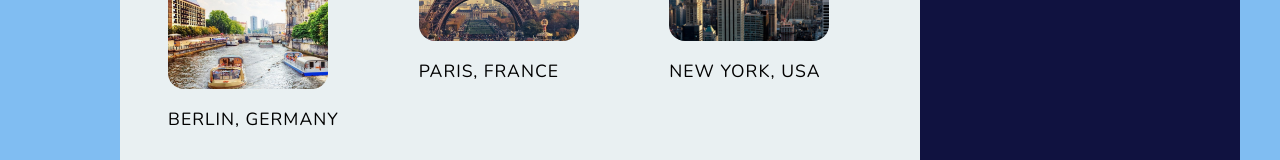
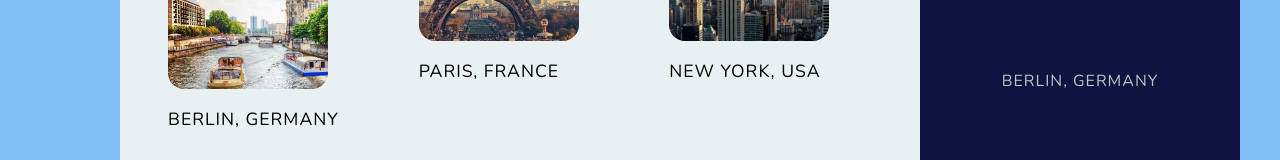
Before and after one commit to placiderapson/weather-monitor-with-next, a Next.js app: page / in a window 1280 px wide. Shown: the part 501-661 px from the top of the page. Built offline with nearby package versions, Linux system fonts and the light colour scheme; a web font is replaced by a local one.

Commit message:
Render the City component

```diff
--- a/components/App.jsx
+++ b/components/App.jsx
@@ -4,6 +4,7 @@ import Title from './shared/Title';
 import Location from './shared/Location';
 import Today from './shared/Today';
 import Temperature from './shared/Temperature';
+import City from './shared/City';
 import '../styles/App.scss';
 
 const App = () => {
@@ -17,6 +18,7 @@ const App = () => {
            <div className="App__right-section">
                <Today />
                <Temperature />
+               <City />
            </div>
         </div>
     )
```
